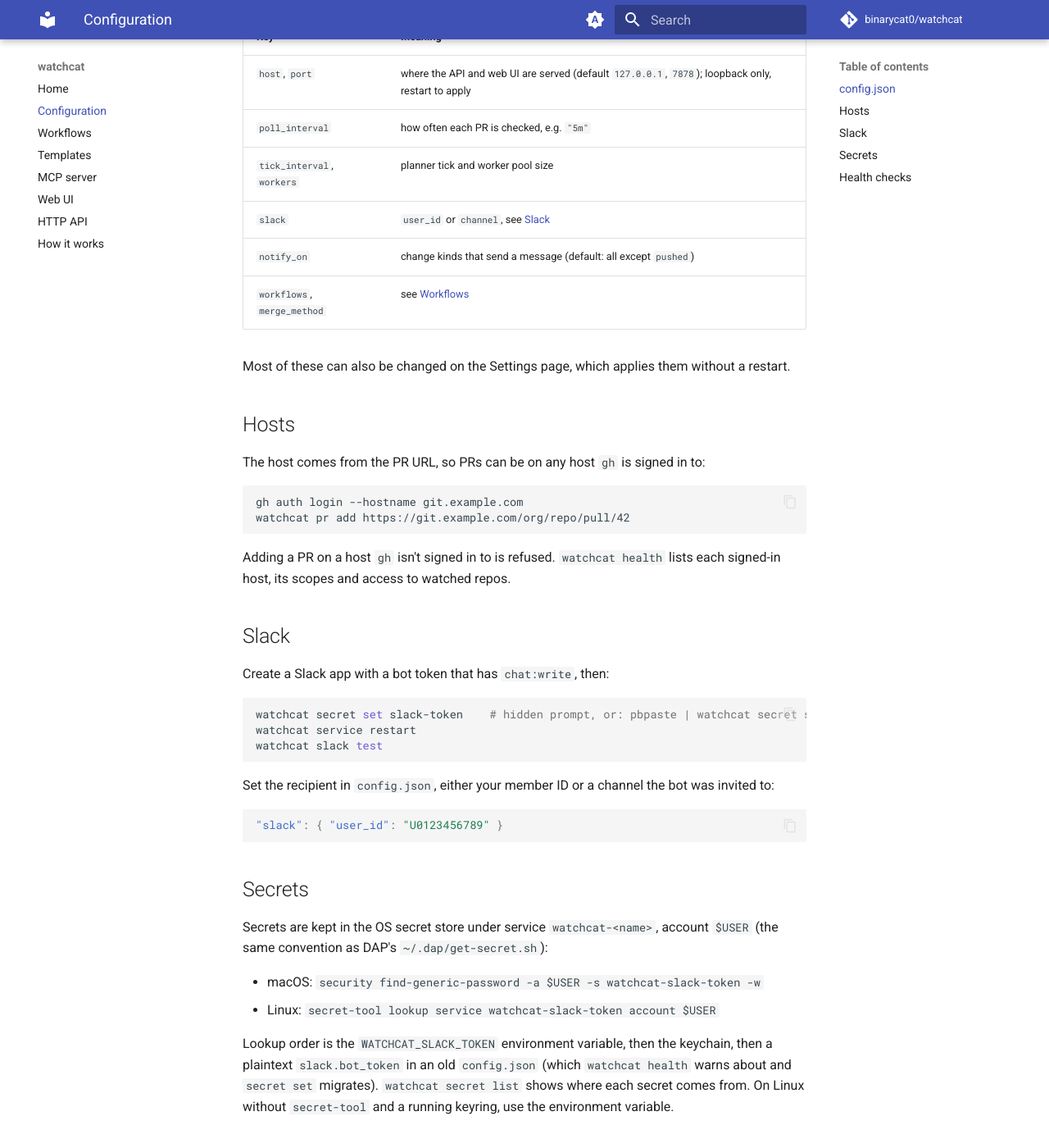
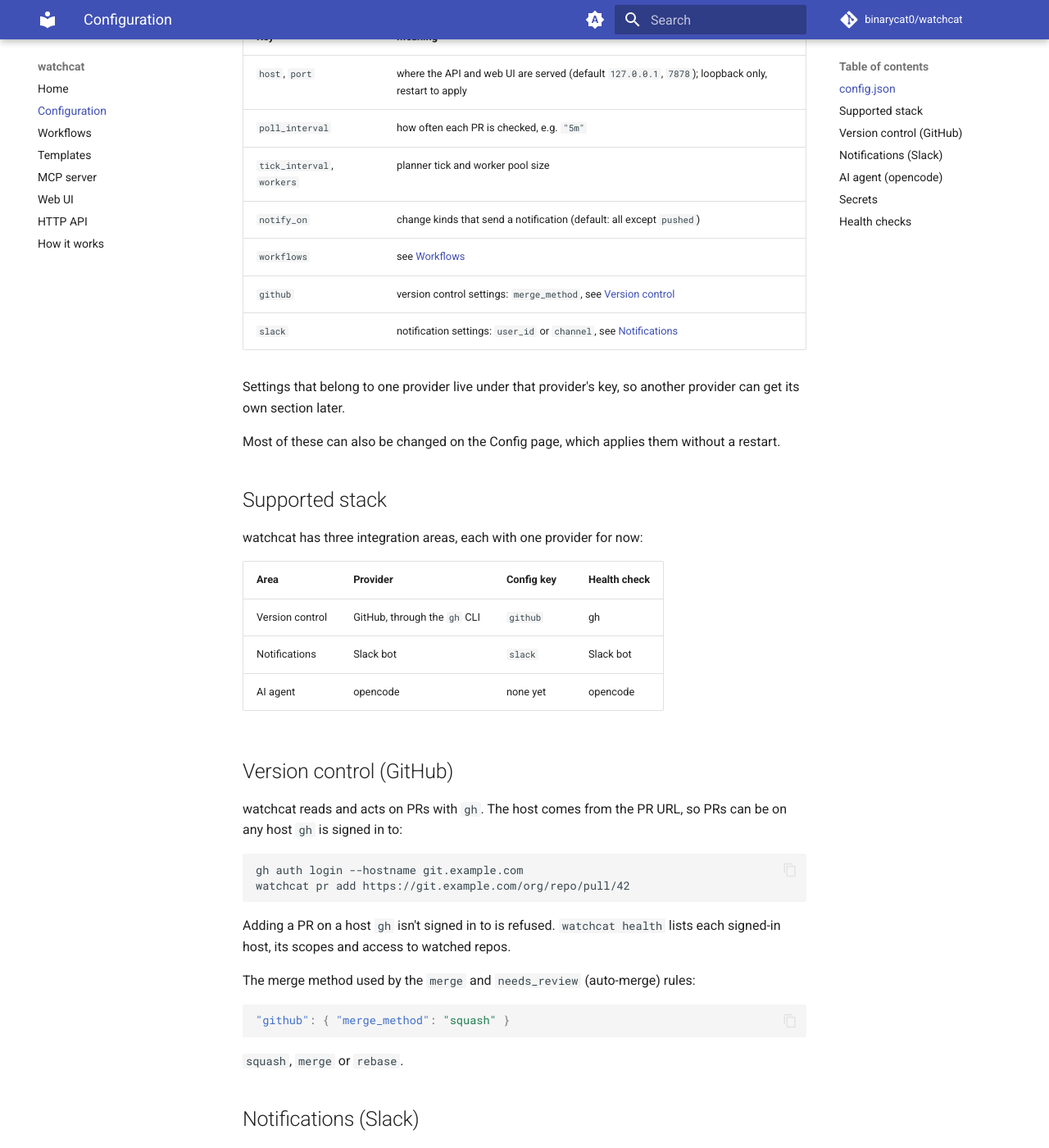
Before and after one commit to binarycat0/watchcat, an MkDocs documentation site: the page built from doc/configuration.md, in a window 1280 px wide and 1400 px high, scrolled down 476 px. Shown: the whole window at 82% size. Built offline with MkDocs 1.6.1 and Material for MkDocs 9.7.7, drawn with Linux system fonts in a browser that asks for light colours; comment, search, counter and statistics services are not loaded; some of the changed text lies outside the part shown.

Commit message:
Label settings, health and docs by provider
Version control (GitHub via gh), notifications (Slack) and AI agent
(opencode) are named as areas with their current provider:

- config.json: merge_method moves under "github"; provider settings live
  under their provider's key.
- Config page: Version control and AI agent tabs; each provider tab is
  headed "Area · Provider". Health tabs get the same heading.
- README and doc/configuration.md: supported stack table, sections per
  provider.

Co-Authored-By: Claude Opus 5.5 <noreply@anthropic.com>
Claude-Session: https://claude.ai/code/session_01BhmNxJe73c2aBz6vgtLsZW

````diff
--- a/doc/configuration.md
+++ b/doc/configuration.md
@@ -15,16 +15,31 @@ Everything lives in `~/.watchcat` (or `$WATCHCAT_HOME`), mode 0700:
 | `host`, `port` | where the API and web UI are served (default `127.0.0.1`, `7878`); loopback only, restart to apply |
 | `poll_interval` | how often each PR is checked, e.g. `"5m"` |
 | `tick_interval`, `workers` | planner tick and worker pool size |
-| `slack` | `user_id` or `channel`, see [Slack](#slack) |
-| `notify_on` | change kinds that send a message (default: all except `pushed`) |
-| `workflows`, `merge_method` | see [Workflows](workflows.md) |
+| `notify_on` | change kinds that send a notification (default: all except `pushed`) |
+| `workflows` | see [Workflows](workflows.md) |
+| `github` | version control settings: `merge_method`, see [Version control](#version-control-github) |
+| `slack` | notification settings: `user_id` or `channel`, see [Notifications](#notifications-slack) |
 
-Most of these can also be changed on the Settings page, which applies them
+Settings that belong to one provider live under that provider's key, so
+another provider can get its own section later.
+
+Most of these can also be changed on the Config page, which applies them
 without a restart.
 
-## Hosts
+## Supported stack
 
-The host comes from the PR URL, so PRs can be on any host `gh` is signed in to:
+watchcat has three integration areas, each with one provider for now:
+
+| Area | Provider | Config key | Health check |
+|---|---|---|---|
+| Version control | GitHub, through the `gh` CLI | `github` | gh |
+| Notifications | Slack bot | `slack` | Slack bot |
+| AI agent | opencode | none yet | opencode |
+
+## Version control (GitHub)
+
+watchcat reads and acts on PRs with `gh`. The host comes from the PR URL, so
+PRs can be on any host `gh` is signed in to:
 
 ```bash
 gh auth login --hostname git.example.com
@@ -34,7 +49,15 @@ watchcat pr add https://git.example.com/org/repo/pull/42
 Adding a PR on a host `gh` isn't signed in to is refused. `watchcat health`
 lists each signed-in host, its scopes and access to watched repos.
 
-## Slack
+The merge method used by the `merge` and `needs_review` (auto-merge) rules:
+
+```json
+"github": { "merge_method": "squash" }
+```
+
+`squash`, `merge` or `rebase`.
+
+## Notifications (Slack)
 
 Create a Slack app with a bot token that has `chat:write`, then:
 
@@ -50,6 +73,15 @@ bot was invited to:
 ```json
 "slack": { "user_id": "U0123456789" }
 ```
+
+`notify_on` picks which PR changes send a message.
+
+## AI agent (opencode)
+
+Workflow prompts (CI failures, review threads) go to the opencode session
+bound to each PR, with `watchcat pr bind` or the agent's own `watch_pr` MCP
+call. There is nothing to configure yet; see [Workflows](workflows.md),
+[MCP server](mcp.md) and [Templates](templates.md).
 
 ## Secrets
 
--- a/web/ui/src/pages/Health.tsx
+++ b/web/ui/src/pages/Health.tsx
@@ -1,7 +1,7 @@
 import { useQuery, useQueryClient } from '@tanstack/react-query';
 import { useSearchParams } from 'react-router-dom';
 import { api } from '../api';
-import { ActionButton, Empty, HEALTH_TABS, Pill, SettingsLink, Tabs, healthLabel, type ConfigTab, type HealthTab } from '../components';
+import { ActionButton, Empty, HEALTH_TABS, Pill, ProviderHeading, SettingsLink, Tabs, healthLabel, type ConfigTab, type HealthTab } from '../components';
 import { ago } from '../format';
 import type { HealthDetail, HealthResult, HealthStatus } from '../types';
 
@@ -18,6 +18,8 @@ const TABS = (Object.keys(HEALTH_TABS) as HealthTab[]).map((key) => ({ key, labe
 // Where a check's settings are edited, linked from its card.
 const SETTINGS: Record<string, { tab: ConfigTab; text: string }> = {
   slack: { tab: 'notifications', text: 'Set the recipient and see how to set the bot token on the' },
+  gh: { tab: 'vcs', text: 'Set the merge method on the' },
+  opencode: { tab: 'agent', text: 'See how prompts reach opencode on the' },
 };
 
 const isSecret = (d: HealthDetail) => d.label.startsWith('secret ');
@@ -66,6 +68,7 @@ export function HealthPage() {
             })}
           />
           <div className="tab-panel" role="tabpanel">
+            {tab !== 'service' && <ProviderHeading area={tab} />}
             {byTab(tab).length ? byTab(tab).map((r) => <Check key={r.name} r={r} />) : <Empty>No checks here.</Empty>}
           </div>
         </div>
--- a/web/ui/src/pages/Tasks.tsx
+++ b/web/ui/src/pages/Tasks.tsx
@@ -15,7 +15,7 @@ export function TasksPage() {
   return (
     <>
       <h1>Tasks</h1>
-      <p className="muted">Background work run by the daemon's workers: PR checks, Slack messages, retriggers, merges and agent prompts. Failed tasks retry with backoff.</p>
+      <p className="muted">Background work run by the daemon's workers: PR checks, notifications, retriggers, merges and agent prompts. Failed tasks retry with backoff.</p>
       <div className="toolbar">
         <label className="muted small">Status{' '}
           <select value={status} onChange={(e) => setStatus(e.target.value)}>
````
Also changed, not shown: README.md (+10 -2 lines), doc/web-ui.md (+3 -3 lines), doc/workflows.md (+1 -1 lines), web/ui/src/pages/Config.tsx (+18 -5 lines), 7 other files.
